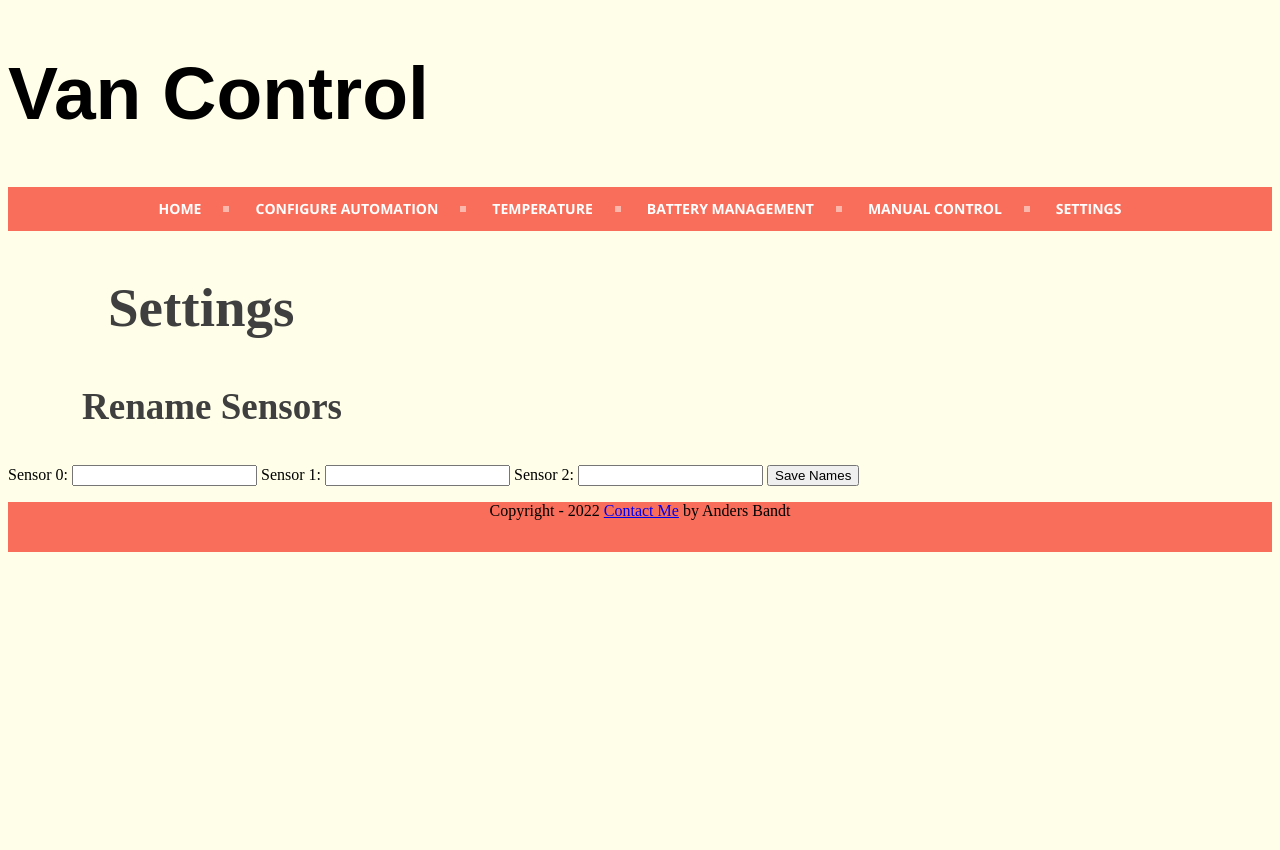
After one commit to andersbandt/Van-Control, a Python web app: template vf/templates/settings.html in a window 1280 px wide. The commit adds this page. Run offline with Jinja, Linux system fonts and the light colour scheme; the template is opened without the code that fills it, so the values that code supplies are empty.

Commit message:
Move sensor renaming to a Settings page; tighten statistics table styling
- Add /settings.html with the sensor-rename form (previously inline on
  the Temperature page); data.html keeps read-only name display
  (checkboxes, table headers, trends dropdown, chart legends) via the
  existing /sensor_names fetch, just without the edit UI
- Fix stat-count/earliest/latest race: three sensors' /stats fetches all
  wrote to the same shared elements, so whichever resolved last silently
  won; now only sensor 0 updates them, matching what the slider's
  duration estimate is computed from
- Tighten padding/line-height on the temp/humidity statistics tables
  (data.html) — previous 0.5rem cell padding plus default <p> margins
  made rows much taller than needed

Update CLAUDE.md with the new sensor_config table/helper, config.py
constants, the current /vf route list, and a few things found while
auditing the codebase (control.html/automate.html are dead leftovers
from a prior hydroponics project, debug=True on main_vf.py is a
real RCE risk if ever exposed, duplicate relay GPIO pins in vc/gpio.py,
and other known-but-unfixed issues) so future sessions don't have to
rediscover them.

Co-Authored-By: Claude Sonnet 5 <noreply@anthropic.com>

```diff
--- a/vf/routes.py
+++ b/vf/routes.py
@@ -35,6 +35,11 @@ def index_return():
 @blueprint.route('/automate.html')
 def automate():
     return render_template('automate.html', **locals())
+
+
+@blueprint.route('/settings.html')
+def settings():
+    return render_template('settings.html')
 
 
 @blueprint.route('/data.html')
--- a/vf/static/css/stylesheet.css
+++ b/vf/static/css/stylesheet.css
@@ -95,6 +95,35 @@ td, th {
 .pictureTable {
 	margin-right: auto;
 	margin-left: auto;
+}
+
+/* Statistics tables (data.html) — kept tight since they're just label/value pairs */
+#temp-stats-container table,
+#hum-stats-container table {
+  border-collapse: collapse;
+}
+
+#temp-stats-container td,
+#temp-stats-container th,
+#hum-stats-container td,
+#hum-stats-container th {
+  padding: 2px 8px;
+  line-height: 1.2;
+}
+
+#temp-stats-container td p,
+#hum-stats-container td p {
+  margin: 0;
+}
+
+@media screen and (max-width: 768px) {
+  #temp-stats-container td,
+  #temp-stats-container th,
+  #hum-stats-container td,
+  #hum-stats-container th {
+    padding: 2px 4px;
+    font-size: 12px;
+  }
 }
 
 
--- a/vf/templates/asset_navbar.html
+++ b/vf/templates/asset_navbar.html
@@ -17,6 +17,9 @@
     <li>
       <a href="control.html">Manual Control</a>
     </li>
+    <li>
+      <a href="settings.html">Settings</a>
+    </li>
   </ul>
 </div>
 <script>
--- /dev/null
+++ b/vf/templates/settings.html
@@ -0,0 +1,60 @@
+<!DOCTYPE html>
+<html lang="en">
+<head>
+    <title>Van Control: Settings</title>
+    <meta charset="utf-8">
+    <meta name="viewport" content="width=device-width, initial-scale=1.0">
+    <link rel="stylesheet" type="text/css" href="/static/css/stylesheet.css">
+</head>
+<body>
+    <h1>Van Control</h1>
+    {% include 'asset_navbar.html' %}
+
+    <h2>Settings</h2>
+
+    <div class="control-section">
+      <h3>Rename Sensors</h3>
+      <label>Sensor 0: <input type="text" id="rename-0" class="sensor-rename-input"></label>
+      <label>Sensor 1: <input type="text" id="rename-1" class="sensor-rename-input"></label>
+      <label>Sensor 2: <input type="text" id="rename-2" class="sensor-rename-input"></label>
+      <button id="save-sensor-names" type="button">Save Names</button>
+      <span id="save-status"></span>
+    </div>
+
+    {% include 'asset_footer.html' %}
+
+    <script>
+        function loadSensorNames() {
+            fetch('/sensor_names')
+                .then(r => r.json())
+                .then(names => {
+                    Object.entries(names).forEach(([id, name]) => {
+                        const input = document.getElementById(`rename-${id}`);
+                        if (input) input.value = name;
+                    });
+                })
+                .catch(err => console.error('Error fetching sensor names:', err));
+        }
+
+        document.getElementById('save-sensor-names').addEventListener('click', () => {
+            const status = document.getElementById('save-status');
+            const updates = [0, 1, 2].map(id => {
+                const val = document.getElementById(`rename-${id}`).value.trim();
+                if (!val) return Promise.resolve();
+                return fetch('/sensor_names', {
+                    method: 'POST',
+                    headers: { 'Content-Type': 'application/json' },
+                    body: JSON.stringify({ sensor_id: id, name: val }),
+                });
+            });
+            Promise.all(updates).then(() => {
+                status.textContent = 'Saved!';
+                setTimeout(() => { status.textContent = ''; }, 2000);
+                loadSensorNames();
+            });
+        });
+
+        window.addEventListener('DOMContentLoaded', loadSensorNames);
+    </script>
+</body>
+</html>
```
Also changed, not shown: CLAUDE.md (+25 -8 lines), vf/static/data.js (+10 -19 lines), vf/templates/data.html (+0 -9 lines).
